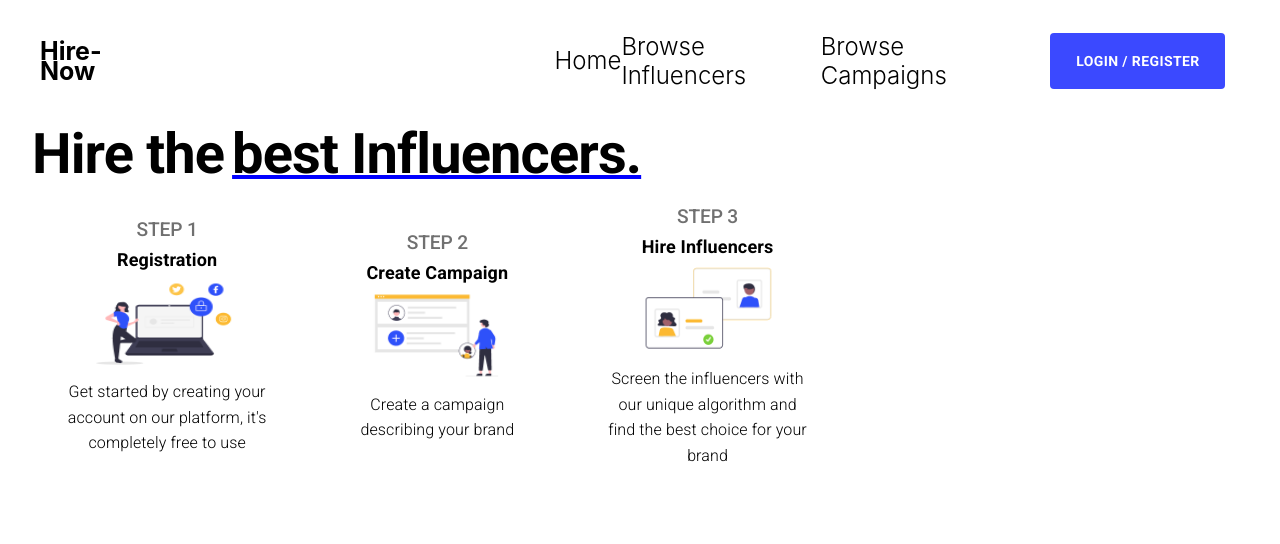
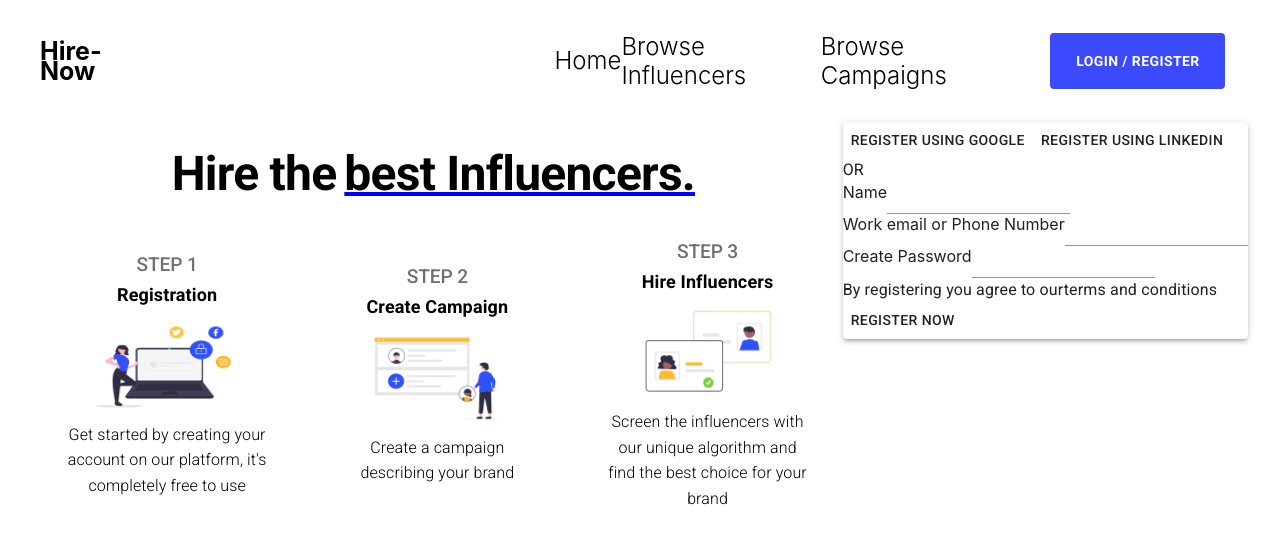
Before and after one commit to BisiDavi/influenza, a Next.js app: page / in a window 1280 px wide. Shown: the top 544 px of the page. Built offline with nearby package versions, Linux system fonts and the light colour scheme.

Commit message:
landing page

```diff
--- /dev/null
+++ b/components/authCard.tsx
@@ -0,0 +1,34 @@
+import Link from "next/link";
+import { Paper, Button, Typography } from "@material-ui/core";
+import Input from "@components/input";
+
+export default function AuthCard() {
+  const formInput = [
+    { label: "Name", id: "name", type: "text" },
+    { label: "Work email or Phone Number", id: "email/number", type: "email" },
+    { label: "Create Password", id: "password", type: "password" },
+  ];
+  return (
+    <Paper elevation={3}>
+      <Button>Register using Google</Button>
+      <Button>Register using Linkedin</Button>
+      <div>
+        <span></span>
+        <Typography component="h6">OR</Typography>
+        <span></span>
+      </div>
+      <form>
+        {formInput.map((input, index) => (
+          <Input content={input} key={index} />
+        ))}
+        <Typography component="h6">
+          By registering you agree to our
+          <Link href="#terms" passHref>
+            <a>terms and conditions</a>
+          </Link>
+        </Typography>
+        <Button>Register now</Button>
+      </form>
+    </Paper>
+  );
+}
--- a/components/homeSection.tsx
+++ b/components/homeSection.tsx
@@ -1,6 +1,6 @@
 import { Typography, Grid } from "@material-ui/core";
 
-import displaySteps from "@components/stepCard";
+import { AuthCard, StepCards } from "@components/.";
 import { homeSectionStyle } from "@styles/homeSection.style";
 import steps from "@json/steps-home.json";
 
@@ -14,10 +14,12 @@ export default function HomeSection() {
           <span>best Influencers.</span>
         </Typography>
         <Grid item xs={12}>
-          {displaySteps(steps)}
+          <StepCards step={steps} />
         </Grid>
       </Grid>
-      <Grid item xs={4}></Grid>
+      <Grid item xs={4}>
+        <AuthCard />
+      </Grid>
     </Grid>
   );
 }
--- /dev/null
+++ b/components/index.ts
@@ -0,0 +1,6 @@
+export { default as AuthCard } from "./authCard";
+export { default as Header } from "./header";
+export { default as HomeSection } from "./homeSection";
+export { default as Input } from "./input";
+export { default as Logo } from "./logo";
+export { default as StepCards } from "./stepCard";
--- /dev/null
+++ b/components/input.tsx
@@ -0,0 +1,18 @@
+import { TextField } from "@material-ui/core";
+
+export default function Input({ content }: InputProps) {
+  return (
+    <div>
+      <label htmlFor={content.id}>{content.label}</label>
+      <TextField id={content.id} type={content.type} />
+    </div>
+  );
+}
+
+interface InputProps {
+  content: {
+    id: string;
+    label: string;
+    type: string;
+  };
+}
--- a/components/stepCard.tsx
+++ b/components/stepCard.tsx
@@ -19,7 +19,7 @@ function StepCard({ step, style }: StepCardProps) {
   );
 }
 
-export default function displaySteps(step: stepType[]) {
+export default function StepCards({ step }: StepCardsProps) {
   const classes = stepCardStyle();
 
   return (
@@ -42,3 +42,7 @@ interface StepCardProps {
   step: stepType;
   style: any;
 }
+
+interface StepCardsProps {
+  step: stepType[];
+}
--- a/styles/homeSection.style.ts
+++ b/styles/homeSection.style.ts
@@ -5,8 +5,10 @@ export const homeSectionStyle = makeStyles((theme) => ({
     padding: theme.spacing(0, 4),
   },
   intro: {
-    fontSize: theme.spacing(7),
+    fontSize: theme.spacing(6),
     fontWeight: "bold",
+    margin: theme.spacing(3, 0),
+    textAlign: "center",
     "& span": {
       margin: theme.spacing(0, 1),
       textDecoration: "4px underline blue",
--- a/styles/stepCard.style.ts
+++ b/styles/stepCard.style.ts
@@ -24,10 +24,11 @@ export const stepCardStyle = makeStyles((theme) => ({
       fontSize: theme.spacing(3) * 0.75, //18px
       textAlign: "center",
       fontWeight: "bold",
+      marginBottom: theme.spacing(1),
     },
     "& h6": {
       fontSize: theme.spacing(2),
-      fontWeight: "200",
+      fontWeight: "300",
       textAlign: "center",
       margin: theme.spacing(1, 0),
       lineHeight: theme.spacing(1) * 0.2,
```
